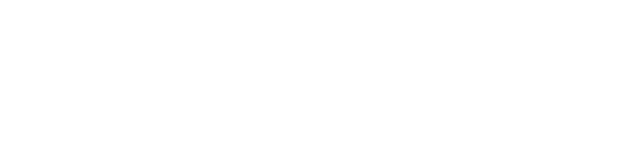
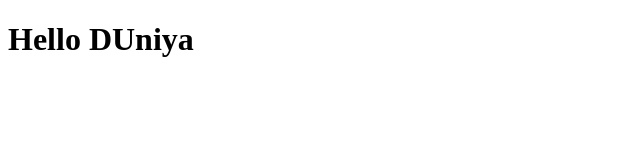
Before and after one commit to utpalsinghdev/asdfasdfa, a plain HTML site: page index.html in a window 1280 px wide. Shown: the whole page, without its empty margins (0-640 px from the left). Drawn offline with Linux system fonts and the light colour scheme.

Commit message:
Add heading to index.html

```diff
--- a/index.html
+++ b/index.html
@@ -8,7 +8,7 @@
 </head>
 
 <body>
-
+    <h1>Hello DUniya</h1>
 </body>
 
 </html>
```
